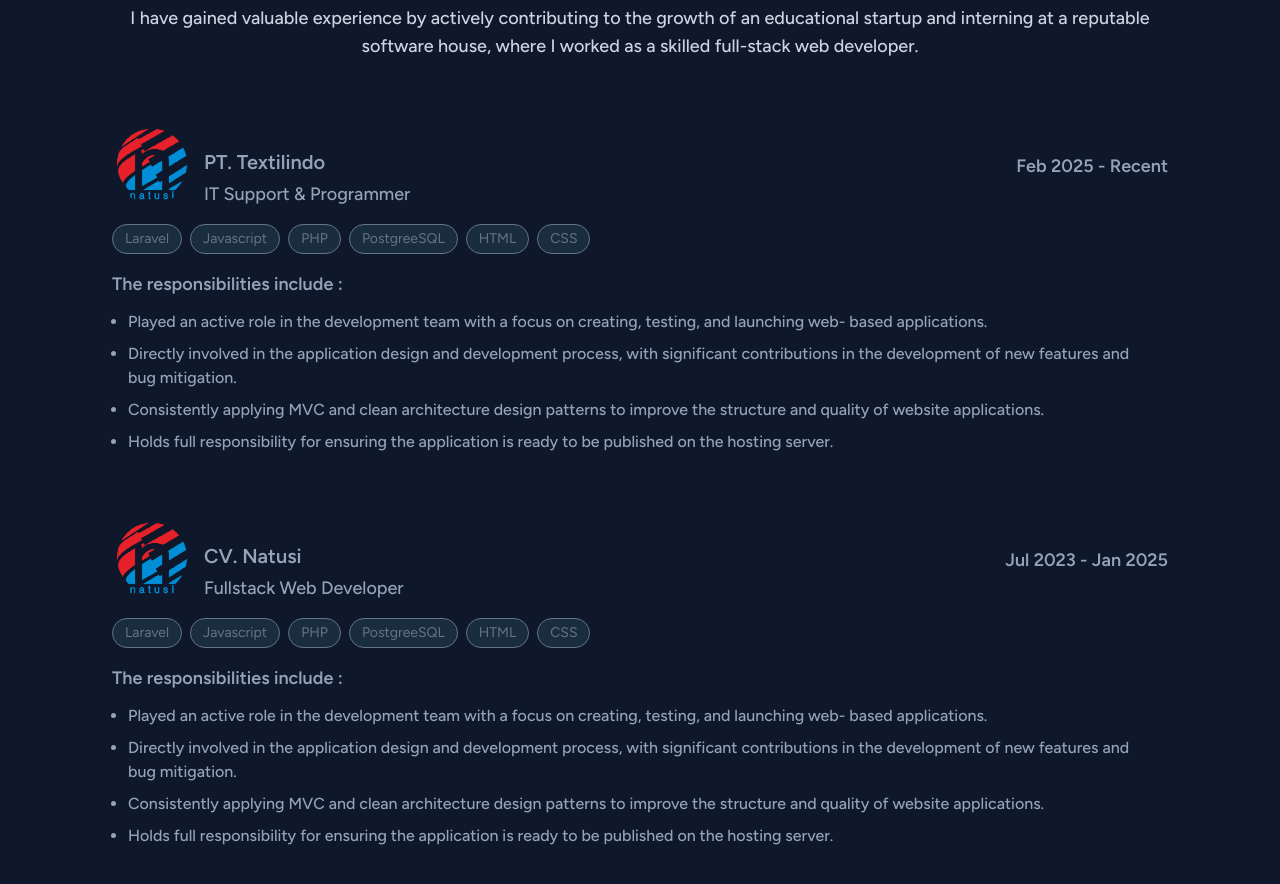
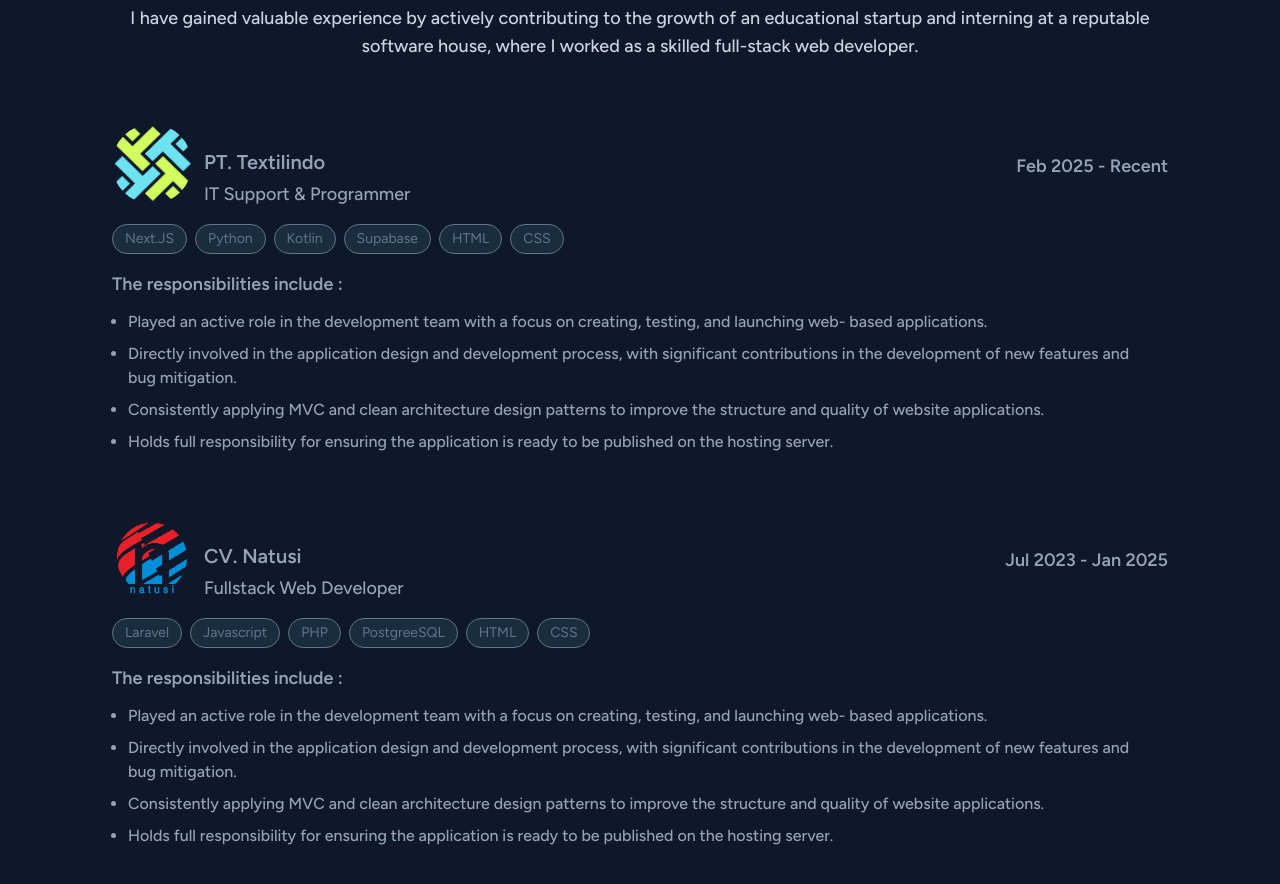
Before and after one commit to fatkhan05/fatkhan-akbar, a website: page index.html in a window 1280 px wide. Shown: the part 3860-4744 px from the top of the page. Drawn offline with nearby package versions, Linux system fonts and the light colour scheme.

Commit message:
update work experience

```diff
--- a/index.html
+++ b/index.html
@@ -344,9 +344,9 @@
             <div class="max-w-6xl mx-auto lg:px-12 mt-16 relative">
               <div class="flex md:items-center justify-between">
                 <div class="flex">
-                  <img src="dist/image/natusi.png" class="md:block hidden lg:h-20 lg:w-20 rounded-full" alt="PT.Textilindo">
+                  <img src="dist/image/textilindo-logo.png" class="md:block hidden lg:h-20 lg:w-20 rounded-full" alt="PT.Textilindo">
                   <div class="space-y-1 mt-6 mx-3">
-                    <a href="https://textilindo.com/">
+                    <a href="https://dev-next.wijayacorp.com/">
                       <h3 class="font-semibold text-xl md:text-md text-slate-400">PT. Textilindo</h3>
                     </a>
                     <p class="font-medium text-lg text-slate-400">IT Support & Programmer</p>
@@ -356,16 +356,16 @@
               </div>
               <div class="flex items-center gap-2 flex-wrap mt-4">
                 <div class="bg-donker text-slate-500 text-sm border rounded-3xl border-slate-500 px-3 py-1 justify-center flex-shrink-0">
-                  <span>Laravel</span>
+                  <span>Next.JS</span>
                 </div>
                 <div class="bg-donker text-slate-500 text-sm border rounded-3xl border-slate-500 px-3 py-1 justify-center flex-shrink-0">
-                  <span>Javascript</span>
+                  <span>Python</span>
                 </div>
                 <div class="bg-donker text-slate-500 text-sm border rounded-3xl border-slate-500 px-3 py-1 justify-center flex-shrink-0">
-                  <span>PHP</span>
+                  <span>Kotlin</span>
                 </div>
                 <div class="bg-donker text-slate-500 text-sm border rounded-3xl border-slate-500 px-3 py-1 justify-center flex-shrink-0">
-                  <span>PostgreeSQL</span>
+                  <span>Supabase</span>
                 </div>
                 <div class="bg-donker text-slate-500 text-sm border rounded-3xl border-slate-500 px-3 py-1 justify-center flex-shrink-0">
                   <span>HTML</span>
```
Also changed, not shown: dist/image/textilindo-logo.png (added), 1 other file.
